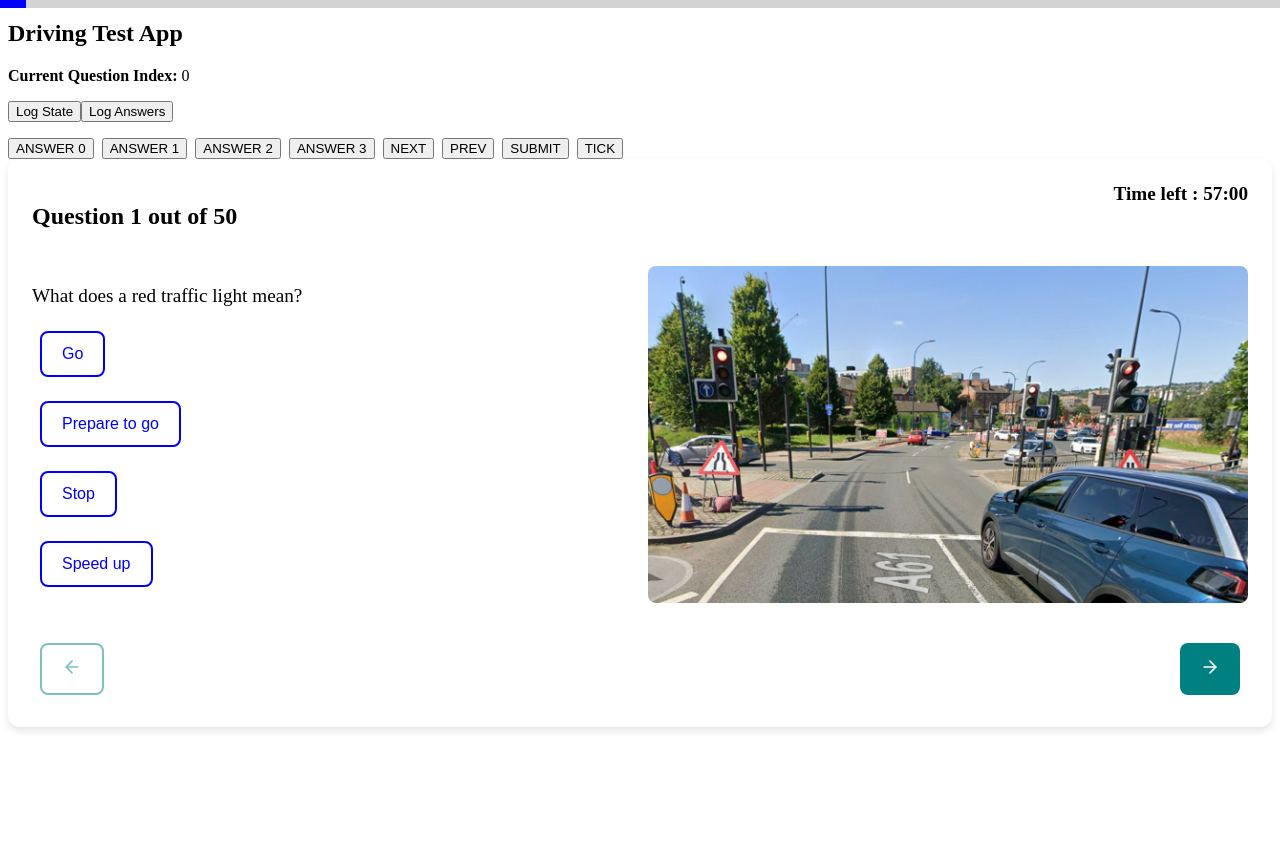
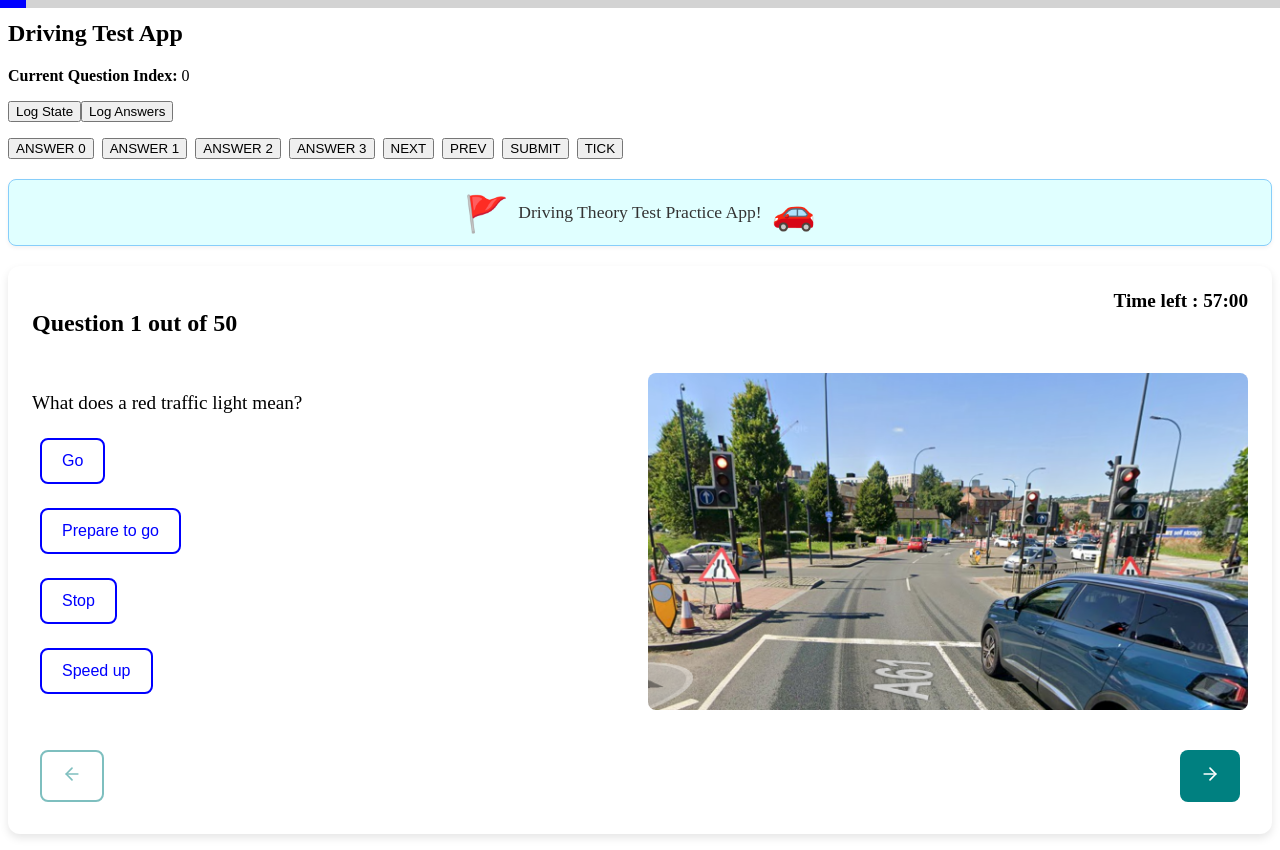
Before and after one commit to Tharmeem1999/React_Project-UK_Driving_Test_App, a React (Vite) app: page / in a window 1280 px wide. Before the commit the page ends 800 px from the top, so only its background shows below. Built offline with nearby package versions, Linux system fonts and the light colour scheme.

Commit message:
created and integrated App Banner component

```diff
--- a/src/App.jsx
+++ b/src/App.jsx
@@ -4,6 +4,7 @@ import { quizReducer } from "./state/quizReducer";
 import TempComponent from "./components/tempComponent";
 import QuestionView from "./components/QuestionView";
 import ProgressBar from "./components/ProgressBar";
+import AppBanner from "./components/AppBanner";
 
 // The initial state of the quiz when the app starts
 const initialState = {
@@ -60,6 +61,9 @@ const App = () => {
         total={questions.length}
       />
 
+      {/* App info banner */}
+      <AppBanner />
+
       {/* Main content switches based on submission */}
       <div className="quiz-content">
         {state.submitted ? result_view : question_view}
--- a/src/components/AppBanner.css
+++ b/src/components/AppBanner.css
@@ -0,0 +1,48 @@
+.info-banner {
+    display: flex;
+    align-items: center;
+    justify-content: center;
+    gap: 10px;
+    padding: 15px 20px;
+    background-color: lightcyan;
+    border: 1px solid lightskyblue;
+    border-radius: 8px;
+    margin-bottom: 20px;
+    margin-top: 20px;
+    box-shadow: 0 2px 4px rgba(0, 0, 0, 0.05);
+    color: #333;
+    font-size: 1.1rem;
+    text-align: center;
+}
+
+.info-banner .icon {
+    font-size: 2.2rem;
+    line-height: 1;
+}
+
+.info-banner .flag {
+    transform: translateY(2px);
+}
+
+.info-banner .info-text {
+    margin: 0;
+    font-weight: 500;
+}
+
+/* Responsive adjustment for smaller screens */
+@media (max-width: 600px) {
+    .info-banner {
+        flex-direction: column;
+        /* Stack items vertically on small screens */
+        gap: 8px;
+        padding: 10px 15px;
+    }
+
+    .info-banner .icon {
+        font-size: 2rem;
+    }
+
+    .info-banner .info-text {
+        font-size: 1rem;
+    }
+}
--- a/src/components/AppBanner.jsx
+++ b/src/components/AppBanner.jsx
@@ -0,0 +1,25 @@
+import "./AppBanner.css";
+
+const AppBanner = () => {
+    return (
+        <div className="info-banner">
+            <span
+                role="img"
+                aria-label="flag"
+                className="icon flag"
+            >
+                🚩
+            </span>
+            <p className="info-text">Driving Theory Test Practice App!</p>
+            <span
+                role="img"
+                aria-label="car"
+                className="icon"
+            >
+                🚗
+            </span>
+        </div>
+    );
+};
+
+export default AppBanner;
```
